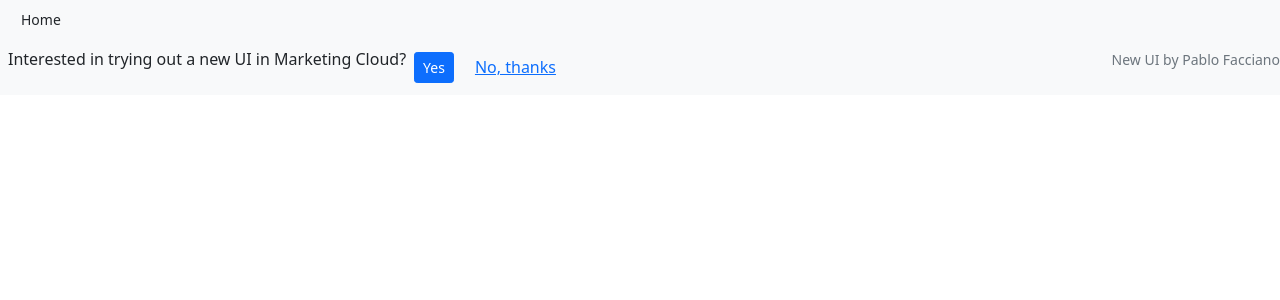
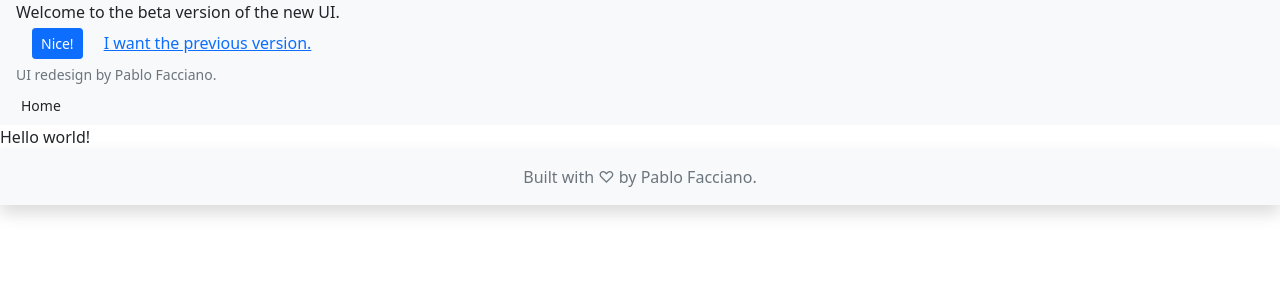
Before and after one commit to PabloFacciano/sfmc-new-ui, a Vue app in the folder app/: page / in a window 1280 px wide. Shown: the top 300 px of the page. Built offline with nearby package versions, Linux system fonts and the light colour scheme; no server answers; what @meforma/vue-toaster would draw is missing.

Commit message:
UI change

```diff
--- a/app/src/App.vue
+++ b/app/src/App.vue
@@ -3,15 +3,35 @@
   <div class="d-flex flex-column" style="height: 100vh;">
     <NoIframe v-if="!isIframe"/>
     <div v-if="isIframe" class="d-flex flex-column">
-      <AppHeader />
-      <router-view />
+      <!-- Question -->
+      <div class="bg-light px-3 px-2" v-if="showQuestion">
+        <div>Welcome to the beta version of the new UI.</div>
+        <button type="button" class="ms-3 btn btn-primary btn-sm" @click="showNewUI">
+          Nice!
+        </button>
+        <button type="button" class="ms-2 btn btn-link" @click="dontShowNewUI">
+          I want the previous version.
+        </button>
+        <div class="ms-auto text-muted">
+          <small>UI redesign by Pablo Facciano.</small>
+        </div>
+      </div>
+      <div class="h-100">
+        <AppHeader />
+        <router-view />
+        <footer class="footer shadow mt-auto py-3 bg-light">
+          <div class="container">
+            <div class="d-flex justify-content-center">
+              <span class="text-muted">Built with ♡ by Pablo Facciano.</span>
+            </div>
+          </div>
+        </footer>
+      </div>
     </div>
   </div>
 </template>
 
 <script>
-console.log(">>>> VUE APP START!");
-
 import NoIframe from '@/components/NoIframe.vue';
 import AppHeader from '@/components/AppHeader.vue';
 
@@ -35,8 +55,27 @@ export default {
         // Permitir siempre en modo DEV
         return true;
       }
+    },
+    url(){
+      return window.location;
     }
   },
+  mounted(){
+    console.log(">>>> VUE APP START!", this);
+  },
+  data(){
+    return {
+      showQuestion: true
+    }
+  },
+  methods: {
+    showNewUI(){
+      this.showQuestion = false;
+    },
+    dontShowNewUI(){
+      window.location = 'https://mc.s10.exacttarget.com/cloud/#app/Marketing%20Cloud%20Dashboard/?ks=ks';
+    }
+  }
 };
 </script>
 
--- a/app/src/views/Home.vue
+++ b/app/src/views/Home.vue
@@ -1,70 +1,11 @@
 <template>
   <div>
-    <div class="d-flex align-items-center ps-2 py-2 bg-light" v-if="showQuestion">
-      <p>Interested in trying out a new UI in Marketing Cloud?</p>
-      <button type="button" class="ms-2 btn btn-primary btn-sm" @click="showNewUI">
-        Yes
-      </button>
-      <button type="button" class="ms-2 btn btn-link" @click="dontShowNewUI">
-        No, thanks
-      </button>
-      <p class="ms-auto text-muted">
-        <small>New UI by Pablo Facciano</small>
-      </p>
-    </div>
-    <div class="h-100" v-if="showIframe">
-      <iframe class="h-100 w-100" style="border:none;" :srcdoc="iframeHtml"></iframe>
-    </div>
-    <footer class="footer shadow mt-auto py-3 bg-light" v-if="showFooter">
-      <div class="container">
-        <div class="d-flex justify-content-center">
-          <span class="text-muted">Built with ♡ by Pablo Facciano.</span>
-        </div>
-      </div>
-    </footer>
+    Hello world!
   </div>
 </template>
 
 <script>
-const axios = require('axios');
 export default {
-  mounted(){
-    axios.get('https://mc.s10.exacttarget.com/cloud/#app/Marketing%20Cloud%20Dashboard/?ks=ks')
-    .then((response) => {
-      // handle success
-      console.log(response);
-      this.iframeHtml = response;
-    })
-    .catch((error) => {
-      // handle error
-      console.error(error);
-    });
-  },
-  data(){
-    return {
-      showQuestion: true,
-      showIframe: true,
-      showFooter: false,
-      iframeHtml: ''
-    }
-  },
-  computed: {
-    url(){
-      return window.location;
-    }
-  },
-  methods: {
-    showNewUI(){
-      this.showQuestion = false;
-      this.showIframe = false;
-      this.showFooter = true;
-    },
-    dontShowNewUI(){
-      this.showQuestion = false;
-      this.showIframe = true;
-      this.showFooter = false;
-    }
-  }
 }
 </script>
 
--- a/app/vue.config.js
+++ b/app/vue.config.js
@@ -9,10 +9,10 @@ module.exports = {
       config.output.filename = './[name].[hash].min.js';
       config.output.chunkFilename = './[name].[hash].min.js';
     }
+    config.optimization.splitChunks = false;
     */
     config.output.filename = './[name].[hash].min.js';
     config.output.chunkFilename = './[name].[hash].min.js';
-    //config.optimization.splitChunks = true;
   },
   css: {
     //extract: true
```
